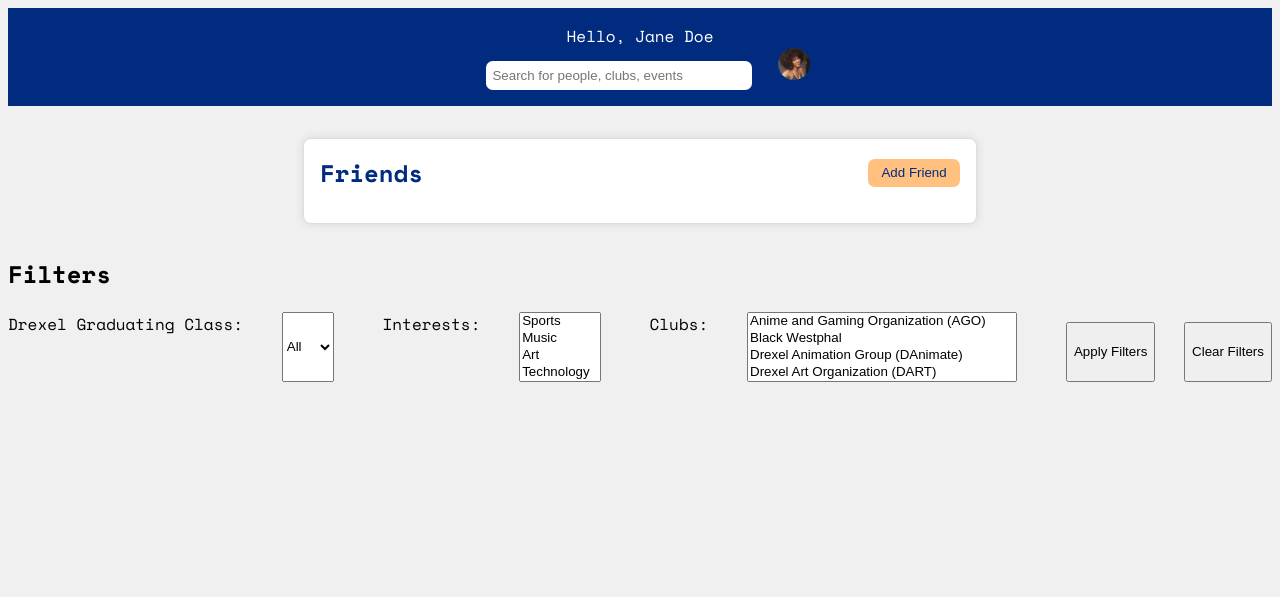
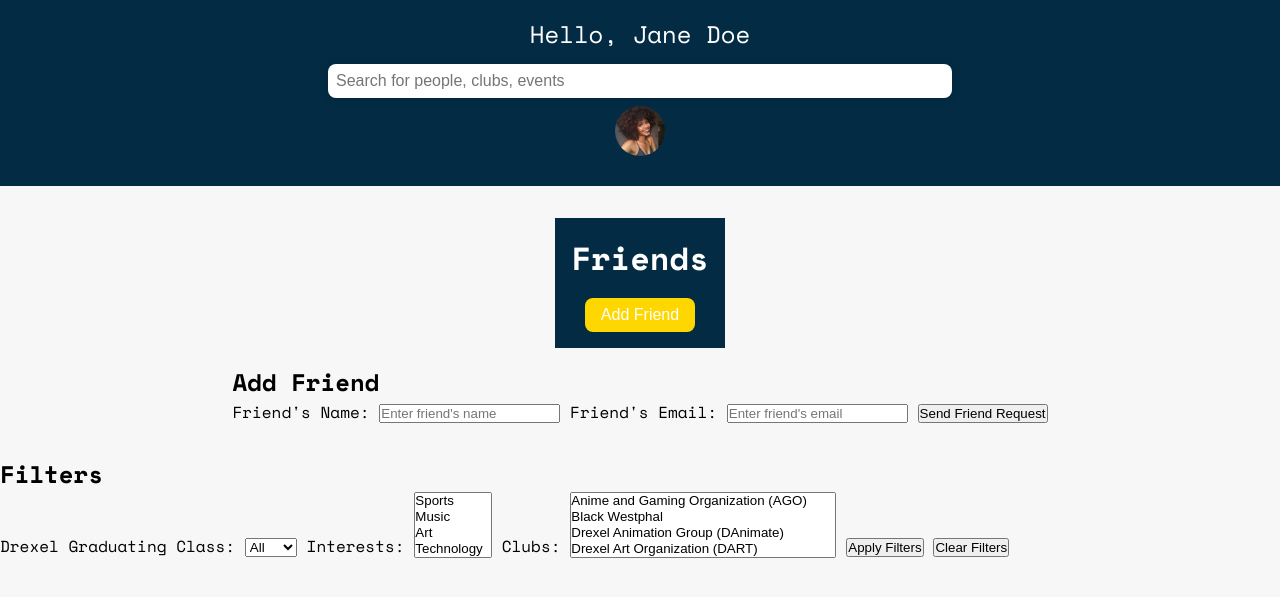
Before and after one commit to mabdulrehman08/dragonsconnect, a Flask app: template templates/friendsList.html in a window 1280 px wide. Shown: the top 597 px of the page. Run offline with Flask 3, Linux system fonts and the light colour scheme; the template is opened without the code that fills it, so the values that code supplies are empty; some web fonts are replaced.

Commit message:
Update 2 files
- /static/js/friendsList.js
- /static/css/friendsList.css

```diff
--- a/static/css/friendsList.css
+++ b/static/css/friendsList.css
@@ -1,192 +1,164 @@
+/* Drexel colors */
+:root {
+  --drexel-blue: #032B44;
+  --drexel-gold: #FFD700;
+  --drexel-white: #FFFFFF;
+  --drexel-gray: #F7F7F7;
+  --drexel-dark-gray: #333333;
+}
 
+/* Global styles */
+* {
+  box-sizing: border-box;
+  margin: 0;
+  padding: 0;
+}
 
 body {
   font-family: 'Space Mono', monospace;
-    background-color: #f0f0f0;
+  background-color: var(--drexel-gray);
 }
 
-  #top_bar {
-    background-color: #002B7F;
-    color: #fff;
+header {
+  background-color: var(--drexel-blue);
+  color: var(--drexel-white);
   padding: 1em;
   text-align: center;
 }
 
-  #greeting {
+header .greeting {
   font-size: 1.5em;
   margin-bottom: 0.5em;
 }
 
-  #search_form {
-    display: inline-block;
-    margin-left: 1em;
+header form {
+  display: flex;
+  justify-content: center;
 }
 
-  #search_box {
+header form input[type="search"] {
+  width: 50%;
   padding: 0.5em;
+  font-size: 1em;
   border: none;
-    border-radius: 0.5em;
-    width: 20em;
-  }
-
-  #profile_img {
-    width: 2em;
-    height: 2em;
-    border-radius: 50%;
-    margin-left: 1em;
-  }
-
-  .page_container {
-    max-width: 40em;
-    margin: 2em auto;
-    padding: 1em;
-    background-color: #fff;
-    border: 1px solid #ddd;
   border-radius: 0.5em;
   box-shadow: 0 0 10px rgba(0, 0, 0, 0.1);
 }
 
-  .friends_header {
+header form input[type="search"]:focus {
+  outline: none;
+  box-shadow: 0 0 10px rgba(0, 0, 0, 0.3);
+}
+
+header img {
+  width: 50px;
+  height: 50px;
+  border-radius: 50%;
+  margin: 0.5em;
+}
+
+main {
   display: flex;
-    justify-content: space-between;
+  flex-direction: column;
   align-items: center;
+  padding: 2em;
+}
+
+main .friends_header {
+  background-color: var(--drexel-blue);
+  color: var(--drexel-white);
+  padding: 1em;
+  text-align: center;
   margin-bottom: 1em;
 }
 
-  .friends_header h1 {
-    margin: 0;
-    color: #002B7F;
+main .friends_header h1 {
+  font-size: 2em;
+  margin-bottom: 0.5em;
 }
 
-  #add_friend_button {
-    background-color: #FFC080;
-    color: #002B7F;
+main .friends_header button {
+  background-color: var(--drexel-gold);
+  color: var(--drexel-white);
+  border: none;
   padding: 0.5em 1em;
-    border: none;
+  font-size: 1em;
   border-radius: 0.5em;
   cursor: pointer;
 }
 
-  #add_friend_button:hover {
-    background-color: #FFA07A;
+main .friends_header button:hover {
+  background-color: var(--drexel-blue);
 }
 
-  .friends_list {
-    list-style: none;
-    padding: 0;
-    margin: 0;
+main .friends_list {
+  display: flex;
+  flex-wrap: wrap;
+  justify-content: center;
 }
 
-  .friend {
-    display: flex;
-    align-items: center;
+main .friends_list div {
+  background-color: var(--drexel-white);
   padding: 1em;
-    border-bottom: 1px solid #ddd;
+  margin: 1em;
+  border: 1px solid var(--drexel-gray);
+  border-radius: 0.5em;
+  box-shadow: 0 0 10px rgba(0, 0, 0, 0.1);
 }
 
-  .friend img {
-    width: 2em;
-    height: 2em;
-    border-radius: 50%;
-    margin-right: 1em;
+main .friends_list div h2 {
+  font-size: 1.5em;
+  margin-bottom: 0.5em;
 }
 
-  .friend_name {
-    font-weight: bold;
-    margin-right: 1em;
-    color: #002B7F;
+main .friends_list div p {
+  font-size: 1em;
+  margin-bottom: 0.5em;
 }
 
-  .remove_friend_button {
-    background-color: #e74c3c;
-    color: #fff;
-    padding: 0.5em 1em;
-    border: none;
-    border-radius: 0.5em;
-    cursor: pointer;
+main .add_friend_modal {
+  position: fixed;
+  top: 0;
+  left: 0;
+  width: 100%;
+  height: 100%;
+  background-color: rgba(0, 0, 0, 0.5);
+  display: none;
 }
 
-  .remove_friend_button:hover {
-    background-color: #c0392b;
-  }
-
-  #add_friend_modal {
-    display: none;
-    position: fixed;
-    top: 0;
-    right: 0;
-    bottom: 0;
-    left: 0;
-    background-color: rgba(0, 0, 0, 0.5);
-    z-index: 1;
-  }
-
-  #add_friend_modal .modal_content {
+main .add_friend_modal .modal_content {
+  background-color: var(--drexel-white);
+  padding: 2em;
+  border: 1px solid var(--drexel-gray);
+  border-radius: 0.5em;
+  box-shadow: 0 0 10px rgba(0, 0, 0, 0.1);
   position: absolute;
   top: 50%;
   left: 50%;
   transform: translate(-50%, -50%);
-    background-color: #fff;
-    padding: 2em;
-    border: 1px solid #ddd;
-    border-radius: 0.5em;
-    box-shadow: 0 0 10px rgba(0, 0, 0, 0.1);
+  width: 50%;
 }
 
-  #add_friend_modal .modal_content h2 {
-    margin-top: 0;
-    color: #002B7F;
+main .add_friend_modal .modal_content h2 {
+  font-size: 1.5em;
+  margin-bottom: 0.5em;
 }
 
-  #add_friend_form {
+main .add_friend_modal .modal_content form {
   display: flex;
   flex-direction: column;
   align-items: center;
 }
 
-  #add_friend_form label {
+main .add_friend_modal .modal_content form label {
+  font-size: 1em;
   margin-bottom: 0.5em;
 }
 
-  #add_friend_form input {
+main .add_friend_modal .modal_content form input[type="text"] {
+  width: 50%;
   padding: 0.5em;
+  font-size: 1em;
   border: none;
   border-radius: 0.5em;
-    width: 20em;
-    margin-bottom: 1em;
 }
-
-  #send_friend_request {
-    background-color: #FFC080;
-    color: #002B7F;
-    padding: 0.5em 1em;
-    border: none;
-    border-radius: 0.5em;
-    cursor: pointer;
-  }
-
-  #send_friend_request:hover {
-    background-color: #FFA07A;
-  }
-
-  .filters {
-    margin-top: 20px;
-  }
-
-  .filters form {
-    display: flex;
-    flex-wrap: wrap;
-    justify-content: space-between;
-  }
-
-  .filters label {
-    margin-right: 10px;
-  }
-
-  .filters select {
-    margin-right: 20px;
-  }
-
-  .filters button {
-    margin-top: 10px;
-  }
--- a/static/js/friendsList.js
+++ b/static/js/friendsList.js
@@ -12,7 +12,7 @@
 friends.forEach((friend) => {
   const friendHTML = `
     <div class="friend">
-      <img src="/static/images/friend.jpg" alt="Friend">
+      <img src="../static/images/joe.jpg" alt="Friend">
       <span class="friend_name">${friend.name}</span>
       <span class="friend_email">${friend.email}</span>
       <button class="remove_friend_button">Remove Friend</button>
@@ -42,7 +42,7 @@
   // Add new friend to friends list
   const newFriendHTML = `
     <div class="friend">
-      <img src="images/friend.jpg" alt="Friend">
+      <img src="../static/images/jess.jpg" alt="Friend">
       <span class="friend_name">${newFriend.name}</span>
       <span class="friend_email">${newFriend.email}</span>
       <button class="remove_friend_button">Remove Friend</button>
```
Lines whose indentation alone changed are shown as unchanged.
